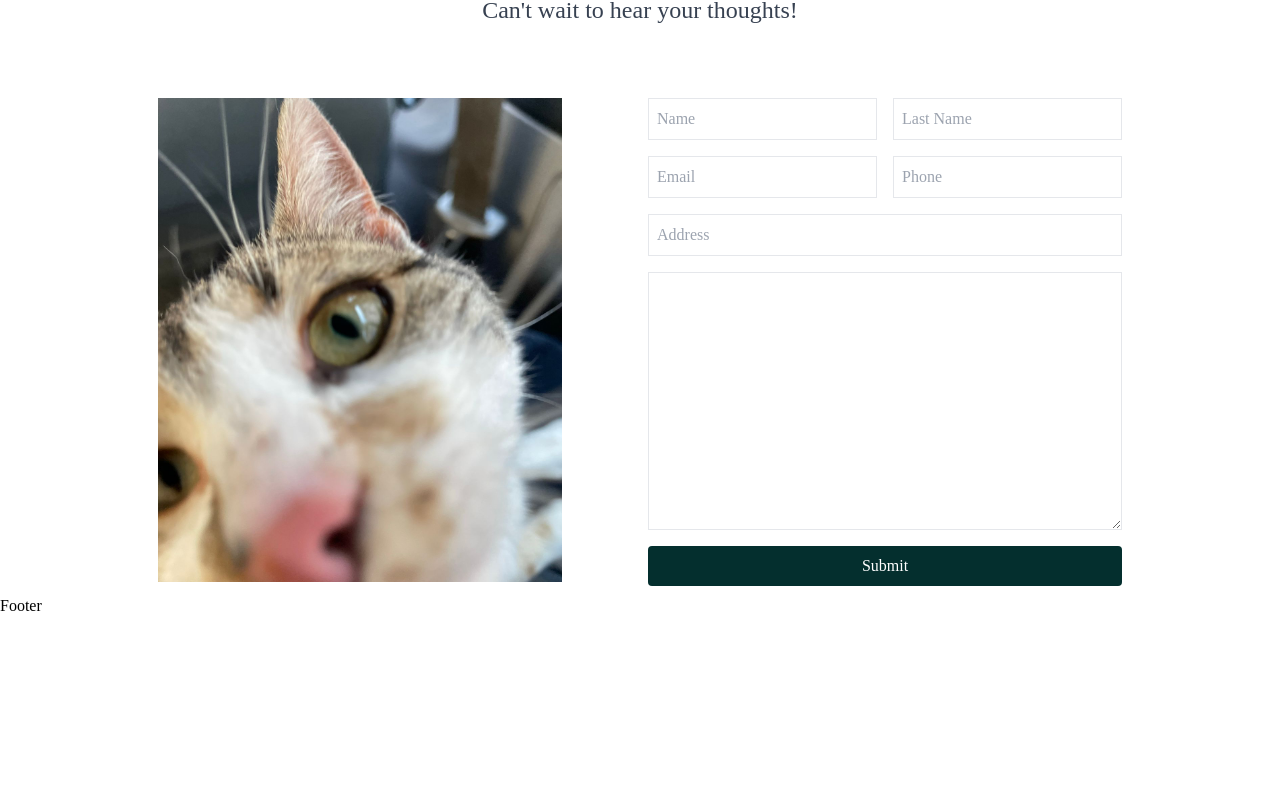
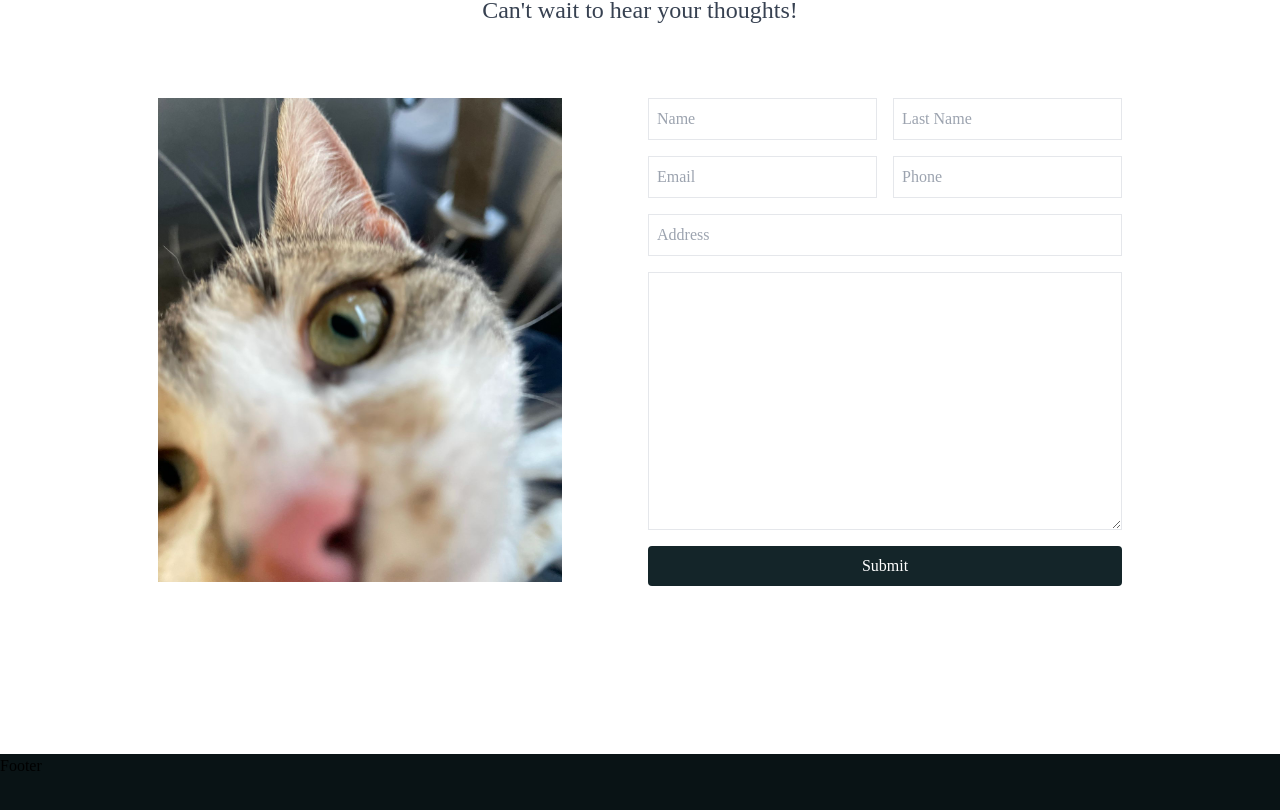
Before and after one commit to demetgas/react-tailwind-project, a React (Create React App) app in the folder tailwind-app/: page / in a window 1280 px wide. Shown: the part 2589-3399 px from the top of the page. Built offline with nearby package versions, Linux system fonts and the light colour scheme.

Commit message:
added bg color

```diff
--- a/tailwind-app/src/components/Footer.jsx
+++ b/tailwind-app/src/components/Footer.jsx
@@ -2,7 +2,7 @@ import React from "react";
 
 export const Footer = () => {
   return (
-    <div className="w-full h-[40svh]">
+    <div className="w-full h-[30svh] bg-hero mt-40">
       <div>Footer</div>
     </div>
   );
--- a/tailwind-app/src/components/Message.jsx
+++ b/tailwind-app/src/components/Message.jsx
@@ -39,7 +39,7 @@ export const Message = () => {
               cols="30"
               rows="10"
             ></textarea>
-            <button className="m-2 p-2 col-span-2 rounded text-white bg-teal-950 hover:bg-teal-900">
+            <button className="m-2 p-2 col-span-2 rounded text-white bg-hero2 hover:bg-hero">
               Submit
             </button>
           </div>
--- a/tailwind-app/tailwind.config.js
+++ b/tailwind-app/tailwind.config.js
@@ -5,6 +5,8 @@ module.exports = {
     extend: {
       colors: {
         babyblue: "#d4dfe7",
+        hero: "#091315",
+        hero2: "#142529",
       },
     },
   },
```
